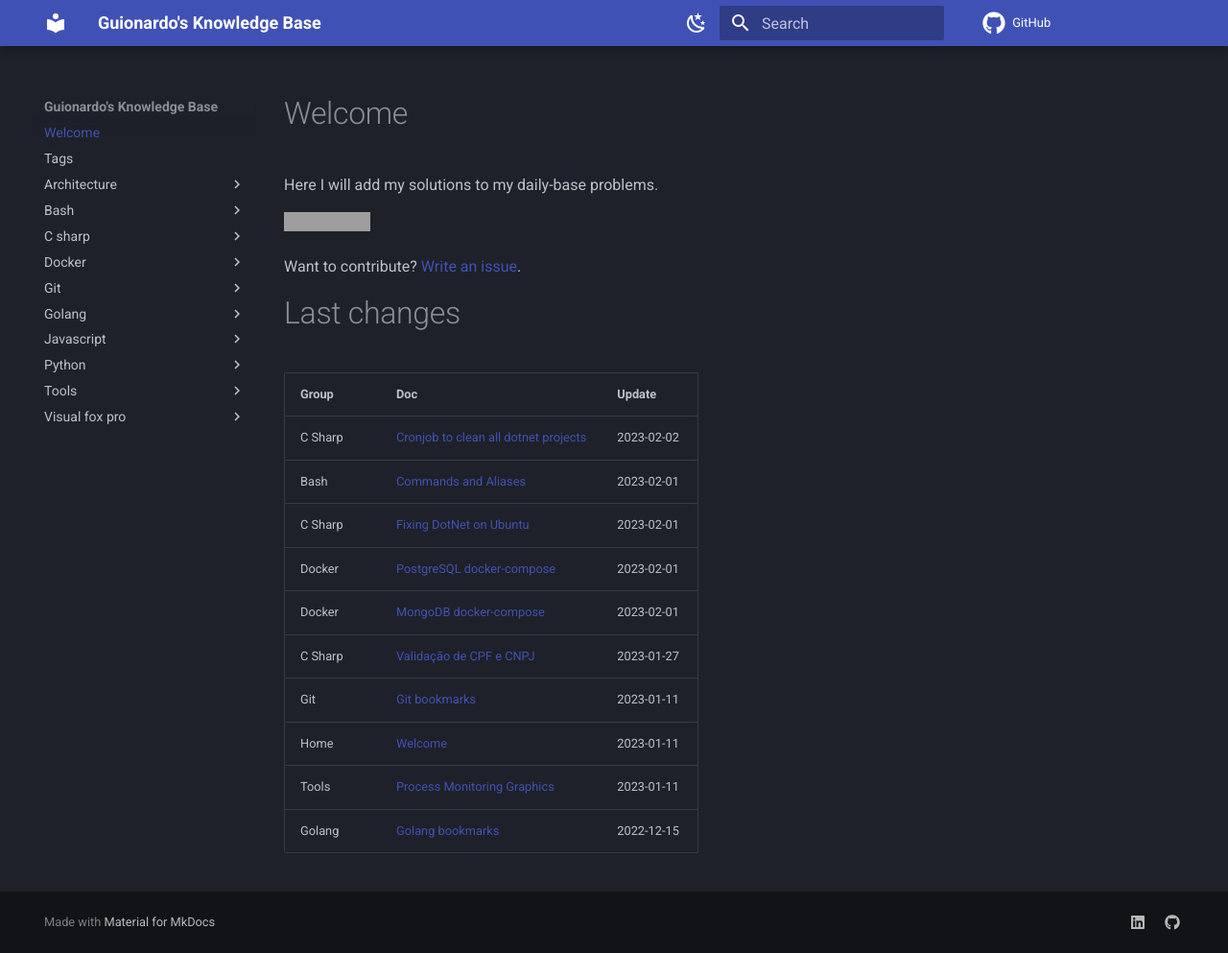
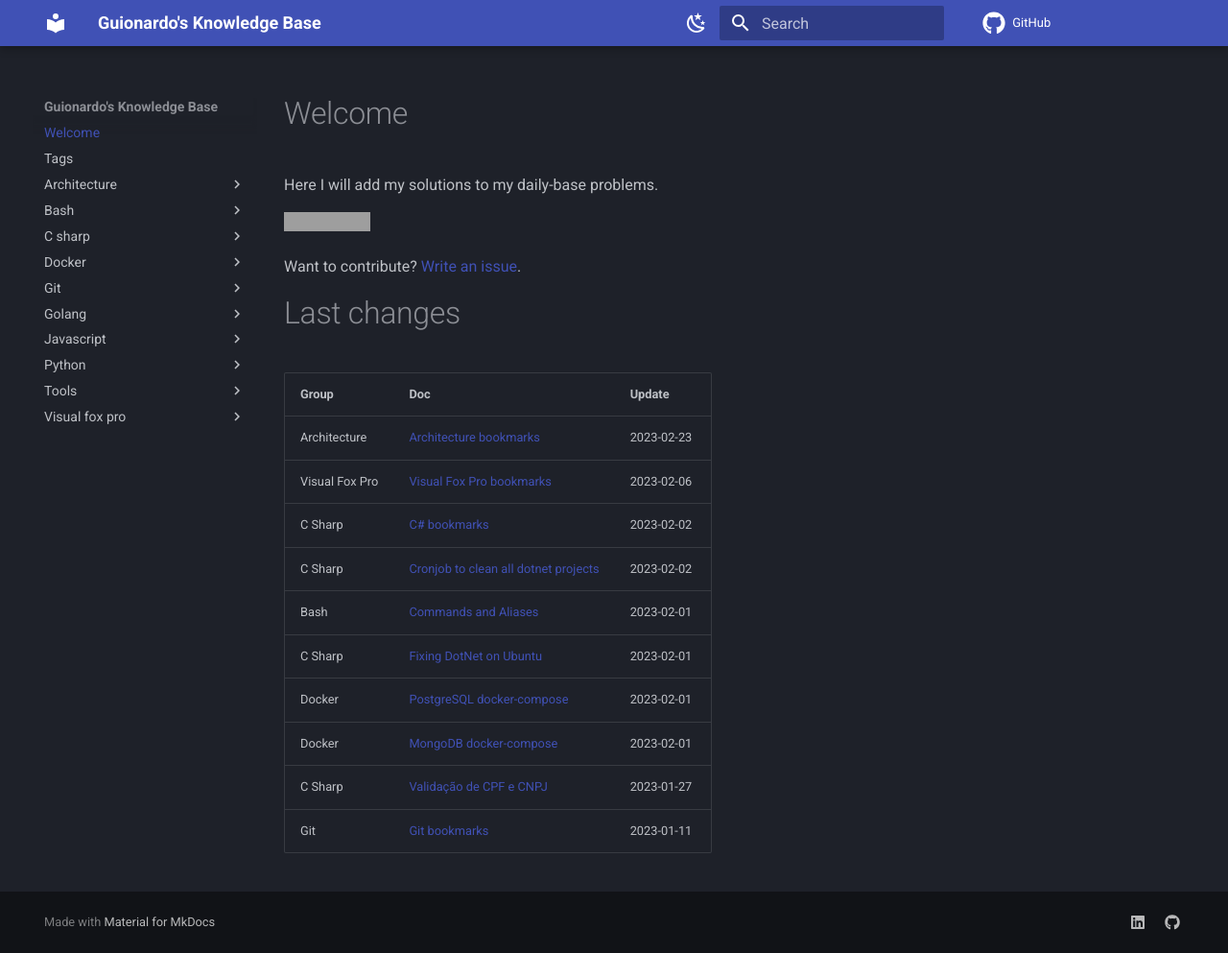
Before and after one commit to guionardo/kb, an MkDocs documentation site: the page built from docs/index.md, in a window 1280 px wide and 993 px high. Shown: the whole window at 96% size. Built offline with MkDocs 1.6.1 and Material for MkDocs 9.7.7, drawn with Linux system fonts in a browser that asks for light colours; comment, search, counter and statistics services are not loaded; grey boxes are pictures that could not be loaded.

Commit message:
Architecture

```diff
--- a/LAST_CHANGE.md
+++ b/LAST_CHANGE.md
@@ -2,6 +2,9 @@
 
 | Group | Doc | Update |
 |-------|-----|--------|
+| Architecture | [Architecture bookmarks](kb/architecture/_bookmarks) | 2023-02-23 |
+| Visual Fox Pro | [Visual Fox Pro bookmarks](kb/visual_fox_pro/_bookmarks) | 2023-02-06 |
+| C Sharp | [C# bookmarks](kb/c_sharp/_bookmarks) | 2023-02-02 |
 | C Sharp | [Cronjob to clean all dotnet projects](kb/c_sharp/cron_clean_all_projects) | 2023-02-02 |
 | Bash | [Commands and Aliases](kb/bash/command_and_aliases) | 2023-02-01 |
 | C Sharp | [Fixing DotNet on Ubuntu](kb/c_sharp/installing_dotnet_on_ubuntu) | 2023-02-01 |
@@ -9,6 +12,3 @@
 | Docker | [MongoDB docker-compose](kb/docker/mongodb) | 2023-02-01 |
 | C Sharp | [Validação de CPF e CNPJ](kb/c_sharp/validacao_cpf_cnpj) | 2023-01-27 |
 | Git | [Git bookmarks](kb/git/_bookmarks) | 2023-01-11 |
-| Home | [Welcome](kb/index) | 2023-01-11 |
-| Tools | [Process Monitoring Graphics](kb/tools/process_monitoring) | 2023-01-11 |
-| Golang | [Golang bookmarks](kb/golang/_bookmarks) | 2022-12-15 |
```
Also changed, not shown: docs/architecture/_bookmarks.md (+1 -1 lines).
